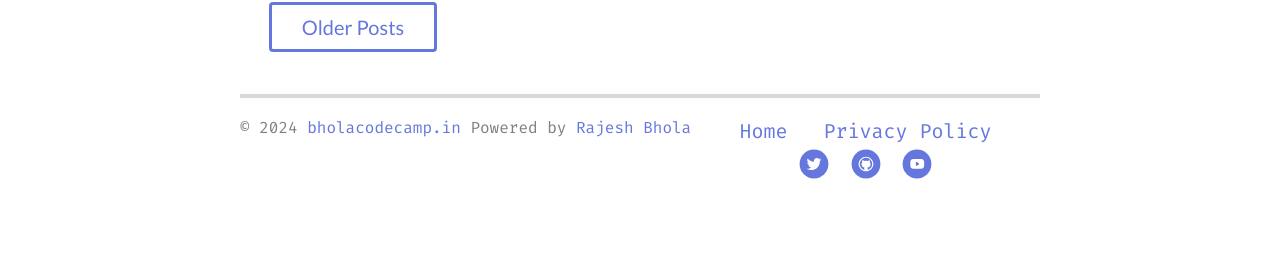
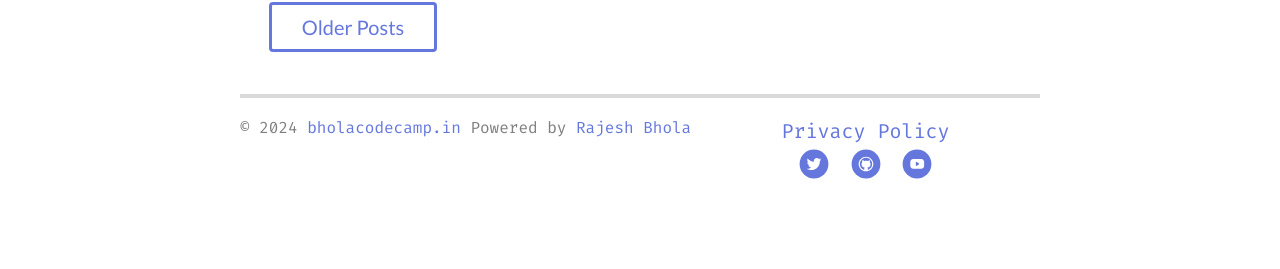
Before and after one commit to rajeshbhola/devguide, a Jekyll site: the page built from index.html, in a window 1280 px wide. Shown: the part 1844-2113 px from the top of the page. Built offline with Jekyll 4.4.1, drawn with Linux system fonts in a browser that asks for light colours; nearby versions of some CDN libraries; some web fonts are replaced; the list of posts is cut into pages by our own code.

Commit message:
remove home from footer

```diff
--- a/_includes/footer.html
+++ b/_includes/footer.html
@@ -5,7 +5,6 @@
       <a href="https://bholacodecamp.in">bholacodecamp.in</a> Powered by
       <a href="https://rajeshbhola.github.io">Rajesh Bhola</a>
     </p>
-    <a href="{{site.baseurl}}/">Home</a>&nbsp;&nbsp;
     <a href="{{site.baseurl}}/privacy-policy">Privacy Policy</a>
     <br />
     <div class="footer-links">
```
